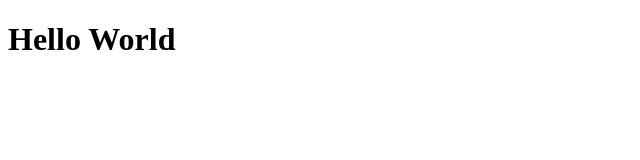
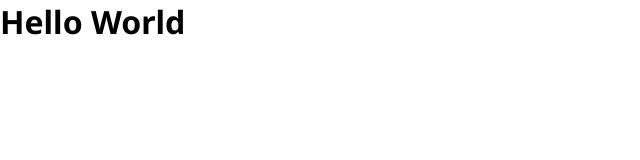
Before and after one commit to soyjuanmacias/alergify, a website: page index.html in a window 1280 px wide. Shown: the whole page, without its empty margins (0-640 px from the left). Drawn offline with Linux system fonts and the light colour scheme.

Commit message:
Chore styles architecture

```diff
--- /dev/null
+++ b/sass/core/_index.scss
@@ -0,0 +1,3 @@
+@use 'reset';
+@use 'globals';
+@use 'variables';
--- a/sass/core/_reset.scss
+++ b/sass/core/_reset.scss
@@ -1,3 +1,5 @@
+@use "variables";
+
 *,
 ::before,
 ::after {
@@ -8,11 +10,11 @@ html {
     font-family: variables.$font, system-ui, -apple-system, BlinkMacSystemFont,
         "Segoe UI", Roboto, Oxygen, Ubuntu, Cantarell, "Open Sans",
         "Helvetica Neue", sans-serif;
+    font-size: variables.$html-font;
 }
 
 body {
     margin: 0;
-    font-size: variables.$text-size;
 }
 
 h1,
--- /dev/null
+++ b/sass/core/_variables.scss
@@ -0,0 +1,2 @@
+$font: 'Noto Sans';
+$html-font: 16px;
--- a/sass/styles.scss
+++ b/sass/styles.scss
@@ -0,0 +1 @@
+@import './core/index';
```
Also changed, not shown: public/styles.css, 1 other file.
